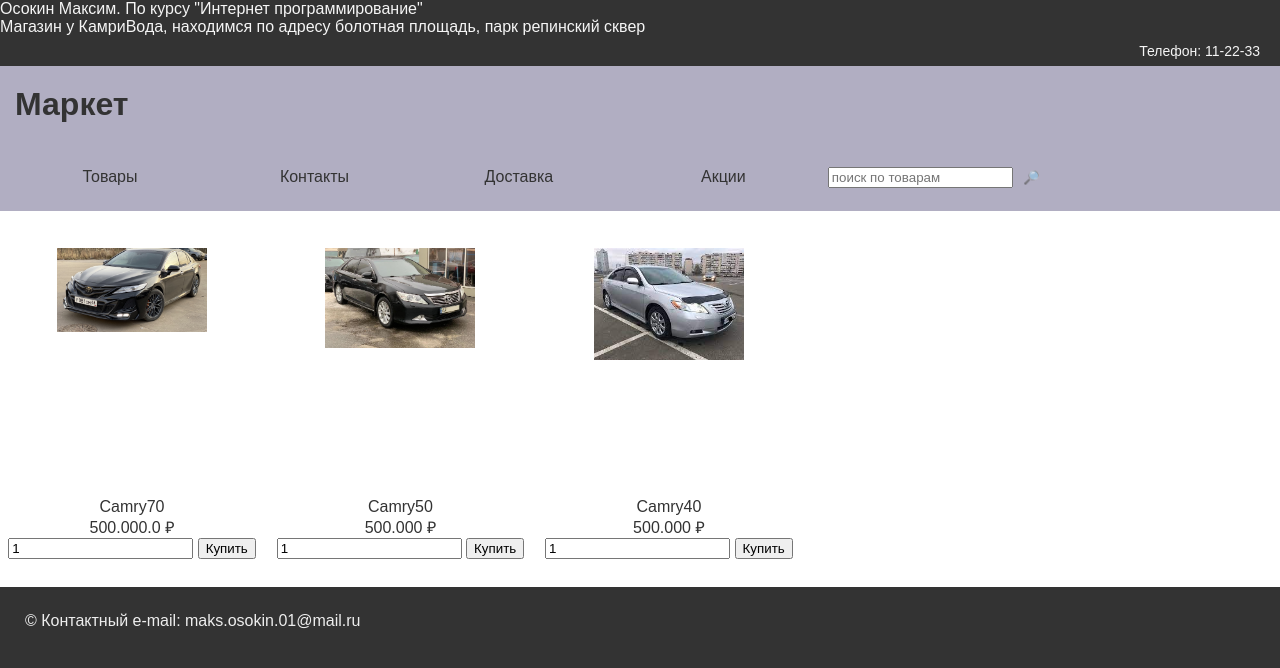
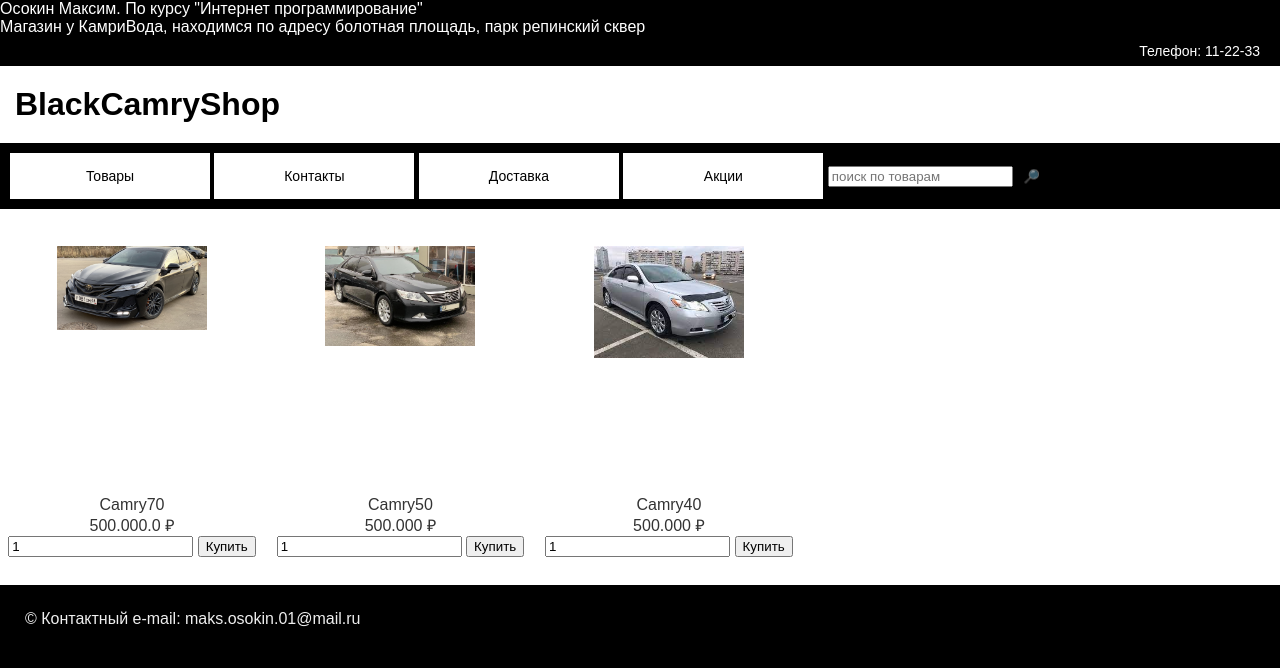
Before and after one commit to mxpm17/web-programming-labs, a plain HTML site: page index.html in a window 1280 px wide. Drawn offline with Linux system fonts and the light colour scheme.

Commit message:
Финальные правки

```diff
--- a/index.html
+++ b/index.html
@@ -28,11 +28,11 @@
                 let name = document.getElementById('search').value;
                 let productNumber = null;
 
-                if (name == 'Camry40') {
+                if (name == 'Camry70') {
                     productNumber = 0;
                 } else if (name == 'Camry50' ){
                     productNumber = 1;
-                } else if (name == 'Camry70'){
+                } else if (name == 'Camry40'){
                     productNumber = 2;
                 } else {
                     alert ('Товар не найден')
@@ -76,7 +76,7 @@
         <header>
             Магазин у КамриВода, находимся по адресу болотная площадь, парк репинский сквер
             <div class="info" onclick="return topboy()">Телефон: 11-22-33</div>
-            <h1>Маркет</h1>
+            <h1>BlackCamryShop</h1>
         </header>
 
         <nav class="main-menu">
--- a/main.css
+++ b/main.css
@@ -2,8 +2,8 @@ html, body {
     margin: 0;
     padding: 0;
     font-family: Arial, Arial, Helvetica, sans-serif;
-    background-color: #333;
-    color: whitesmoke;
+    background-color: rgb(0, 0, 0);
+    color: rgb(255, 255, 255);
 }
 
 header .info{
@@ -15,14 +15,14 @@ header .info{
 }
 
 header h1 {
-    background-color: #b1aec2;
-    color: #333;
+    background-color: #ffffff;
+    color: rgb(0, 0, 0);
     margin: 0;
     padding: 20px 0 20px 15px;
 }
 
 nav {
-    background-color: #b1aec2;
+    background-color: #000000;
     padding: 10px;
 }
 
@@ -44,7 +44,10 @@ nav ul li {
 }
 
 nav ul li a {
-    color:#333;
+    color:rgb(0, 0, 0);
+    border: 2px sloid #ffffff;
+    background: rgb(255, 255, 255);
+    font-size: 14px;
     text-decoration: none;
     padding: 15px 0;
     display: block;
@@ -72,7 +75,7 @@ nav .searchbox button:hover {
 footer {
     padding: 25px;
     color: #eee;
-    background-color: #333;
+    background-color: rgb(0, 0, 0);
 }
 
 main {
```
